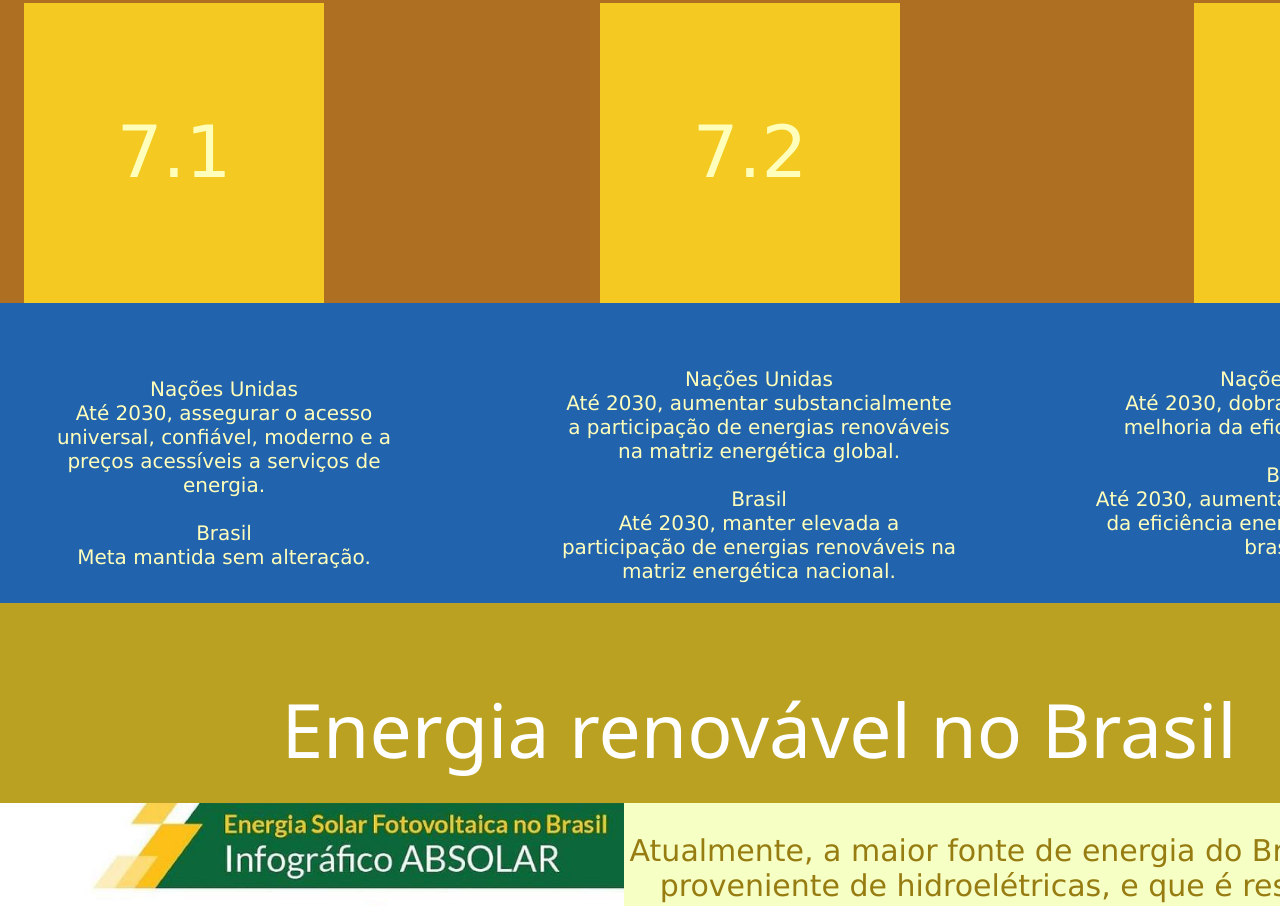
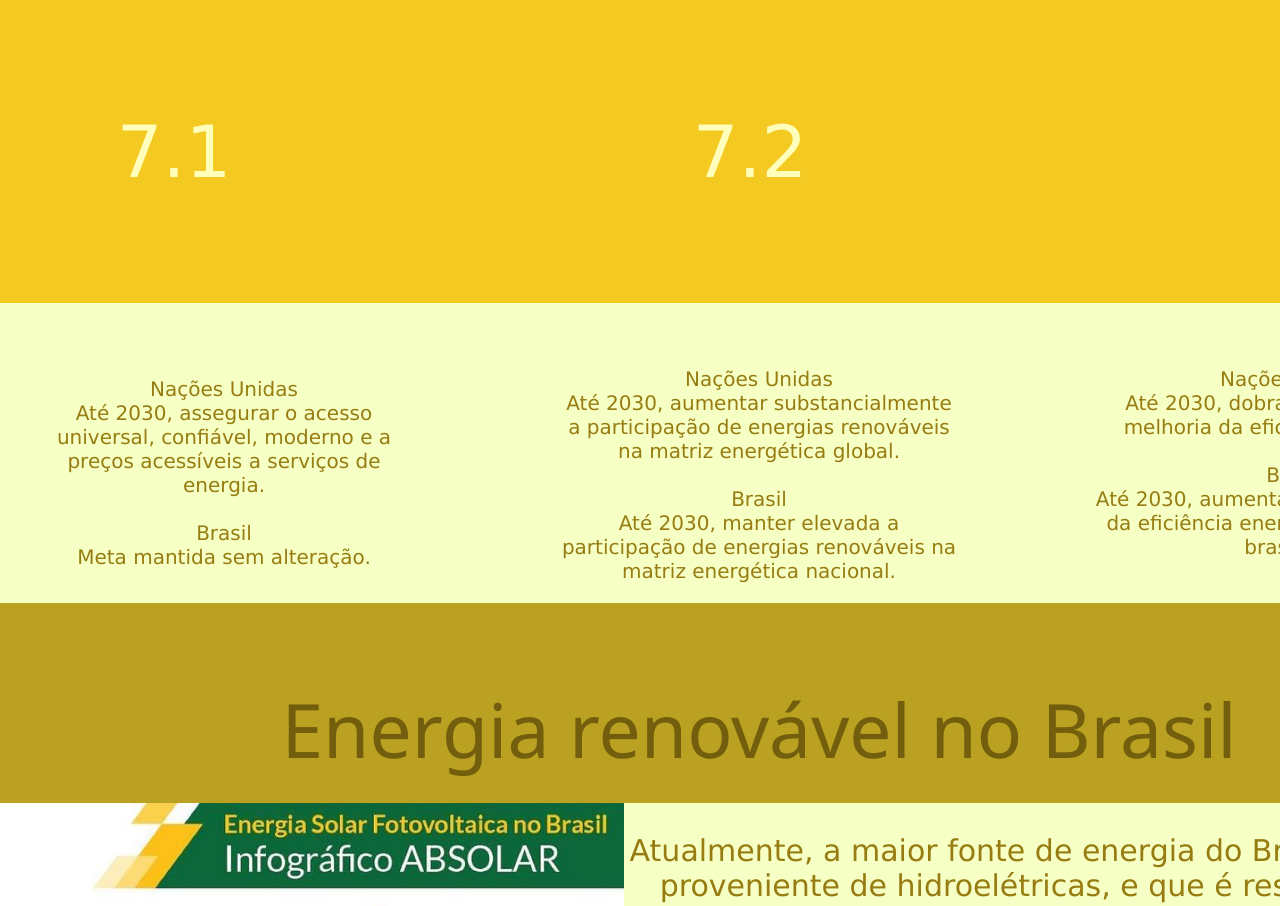
Before and after one commit to anajullia/landingpage, a plain HTML site: page index.html in a window 1280 px wide. Shown: the part 1505-2411 px from the top of the page. Drawn offline with Linux system fonts and the light colour scheme.

Commit message:
Versão Beta

```diff
--- a/css/style.css
+++ b/css/style.css
@@ -12,7 +12,7 @@
    width: 1518px;
    height: 2287px;
    position: absolute;
-   background-color: #2271ae;
+   background-color: #FBC414;
 }
 
 .parte3{
@@ -21,7 +21,8 @@
    width: 1518px;
    height: 1850px;
    position: absolute;
-   background-color: #22ae58;
+   background-color: #f6ffc4;
+
 }
 
 .parte4{
@@ -53,7 +54,7 @@
    width: 1518px;
    height: 1516px;
    position:absolute;
-   background-color: #ae6f22;
+   background-color: #f4ca22;
 }
 
 .e1{
@@ -122,7 +123,7 @@
    width: 1518px;
    height: 1192px;
    position:absolute;
-   background-color: #2263ae;
+   background-color: #f6ffc4;
 }
 
 .textoe1{
@@ -141,7 +142,7 @@
    position: relative;
    text-align: center;
    align-items: center;
-   color: #ffffbb;
+   color: #977c11;
    font-family: 'Lucida Sans';
    font-size: 20px;
    top: 30px;
@@ -163,7 +164,7 @@
    position: relative;
    text-align: center;
    align-items: center;
-   color: #ffffbb;
+   color: #977c11;
    font-family: 'Lucida Sans';
    font-size: 20px;
    top: 20px;
@@ -185,7 +186,7 @@
    position: relative;
    text-align: center;
    align-items: center;
-   color: #ffffbb;
+   color: #977c11;
    font-family: 'Lucida Sans';
    font-size: 20px;
    top: 20px;
@@ -203,7 +204,7 @@
 .parte7t{
    text-align: center;
    font-family:'Segoe UI';
-   color: white;
+   color: #725e0c;
    font-size: 75px;
    bottom: 40px;
 }
@@ -239,7 +240,7 @@
 }
 
 .tgi{
-   font-family: 'Lucida Sans';;
+   font-family: 'Lucida Sans';
    text-align: center;
    color: #977c11;
    font-size: 30px;
@@ -280,7 +281,7 @@
    right: 50px;
    font-size: 24px;
    font-family: Verdana;
-   color: white;
+   color: #977c11;
 }
 
 .logo7{
@@ -318,7 +319,7 @@
    left: 50px;
    font-size: 24px;
    font-family: Verdana;
-   color: white;
+   color: #977c11;
 }
 
 .logo{
--- a/index.html
+++ b/index.html
@@ -5,7 +5,7 @@
     <meta http-equiv="X-UA-Compatible" content="IE=edge">
     <meta name="viewport" content="width=device-width, initial-scale=1.0">
     <link href="css/style.css" type="text/css" rel="stylesheet">
-    <title>Document</title>
+    <title>ODS</title>
 </head>
 <body>
 
```
